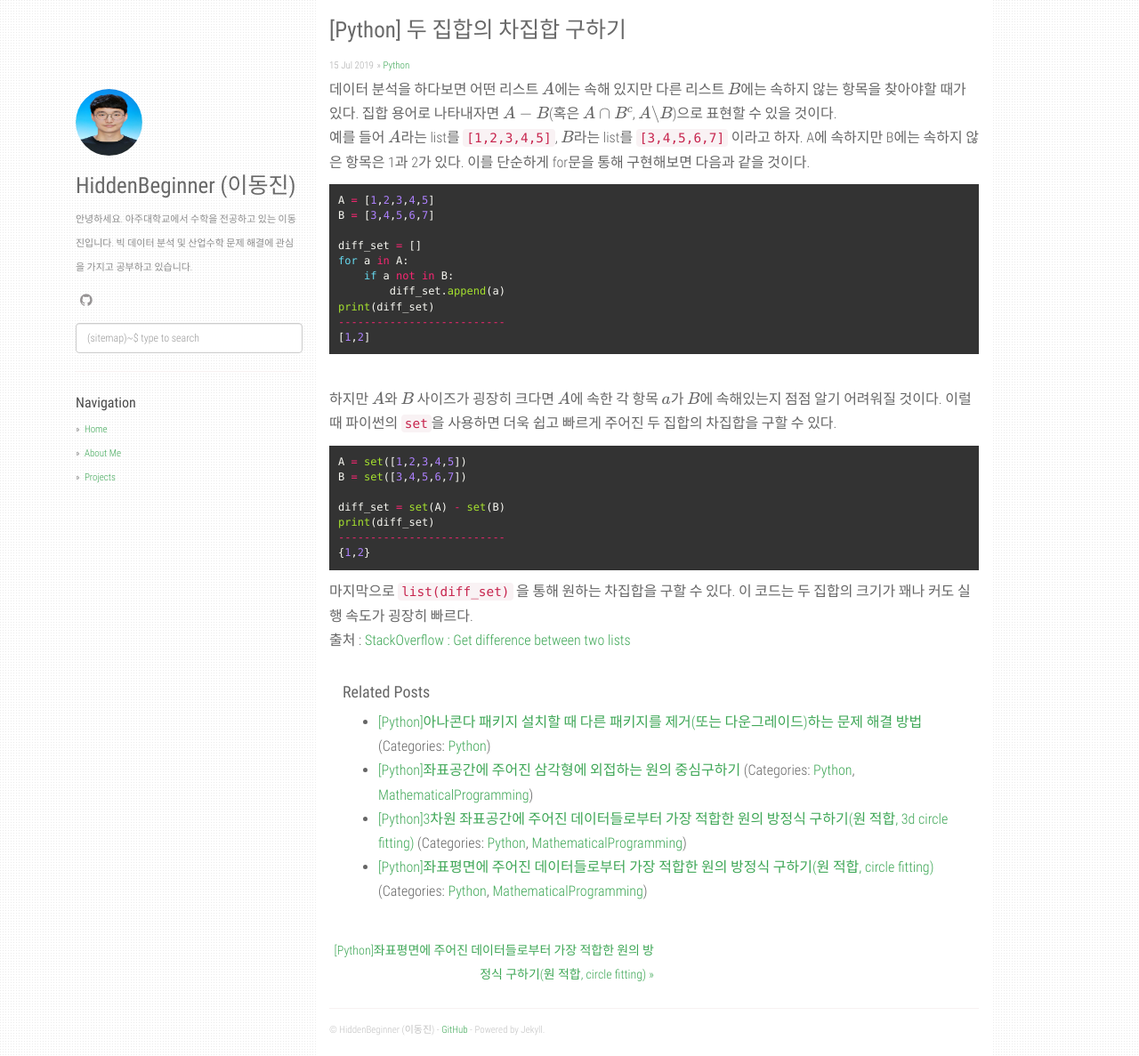
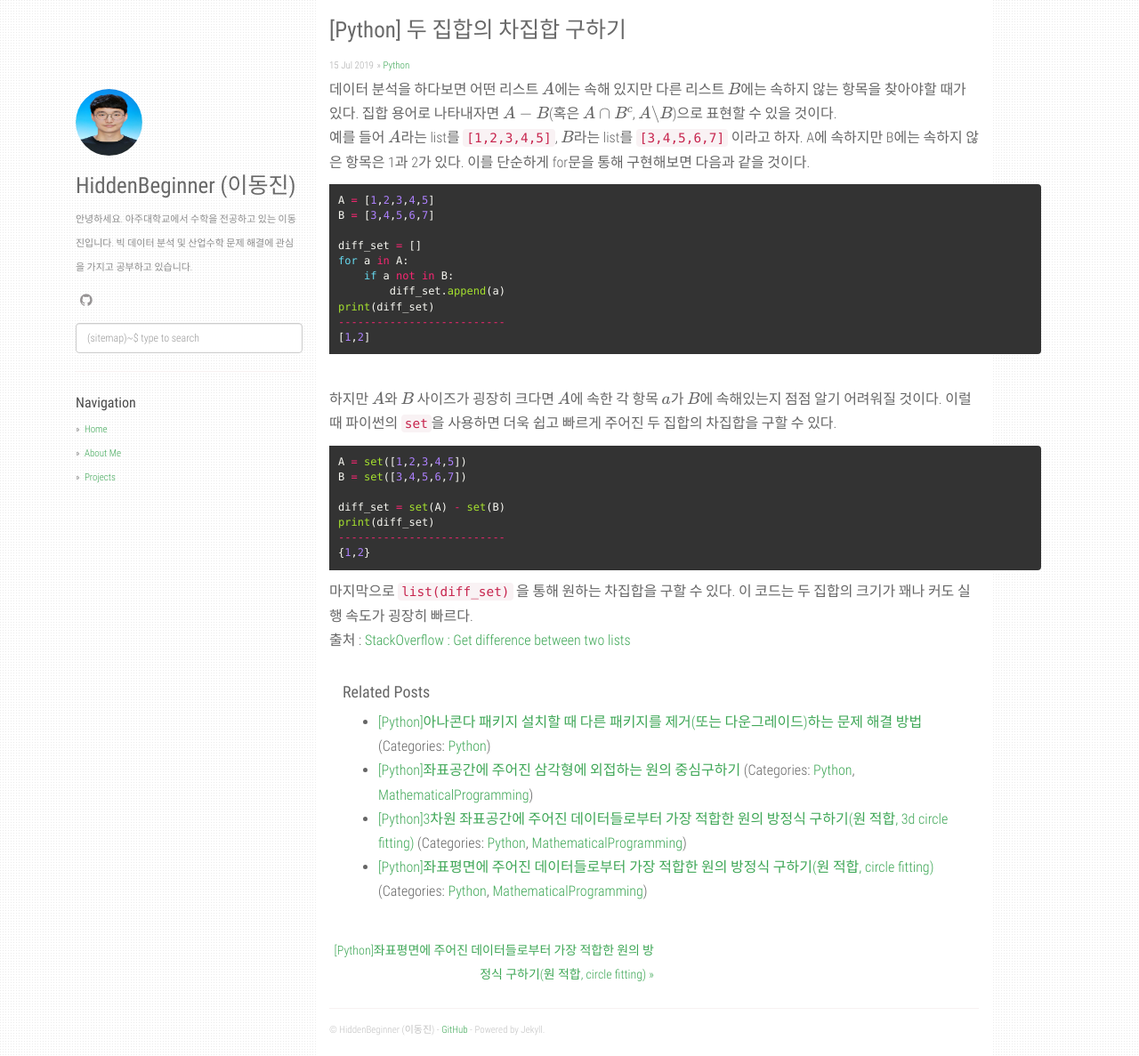
Before and after one commit to agusmakmun/agusmakmun.github.io, a Jekyll site: the page built from _posts/2019-7-15-python-difference-set.markdown, in a window 1280 px wide and 1187 px high. Shown: the whole window at 89% size. Built offline with Jekyll 4.4.1, drawn with Linux system fonts in a browser that asks for light colours; formulas are drawn with MathJax 3; comment, search, counter and statistics services are not loaded.

Commit message:
Update main.css

```diff
--- a/static/css/main.css
+++ b/static/css/main.css
@@ -64,6 +64,7 @@ div.content pre {
   font-family: Menlo, Monaco, Consolas, 'Courier New', monospace;
   font-size: 12px;
   border: none;
+  width: 800px
 }
 div.content .highlight {
 	background: #333333;
```
